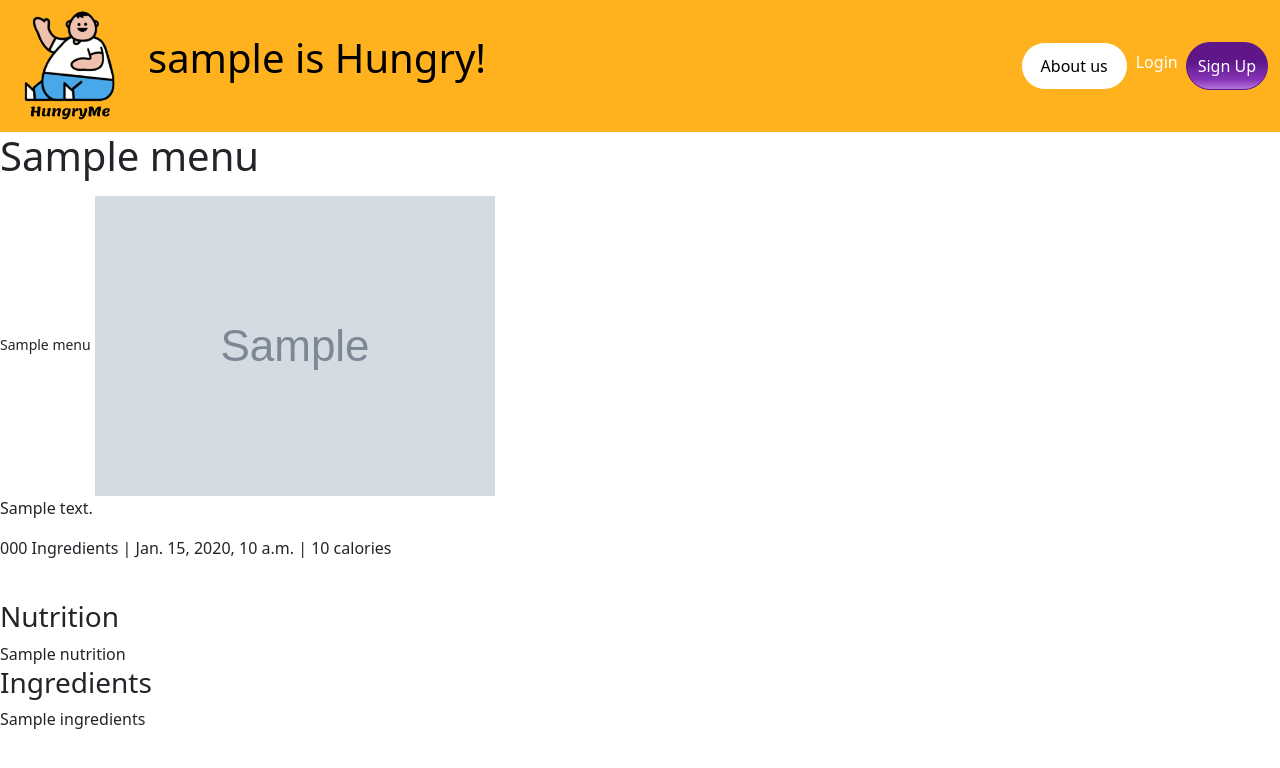
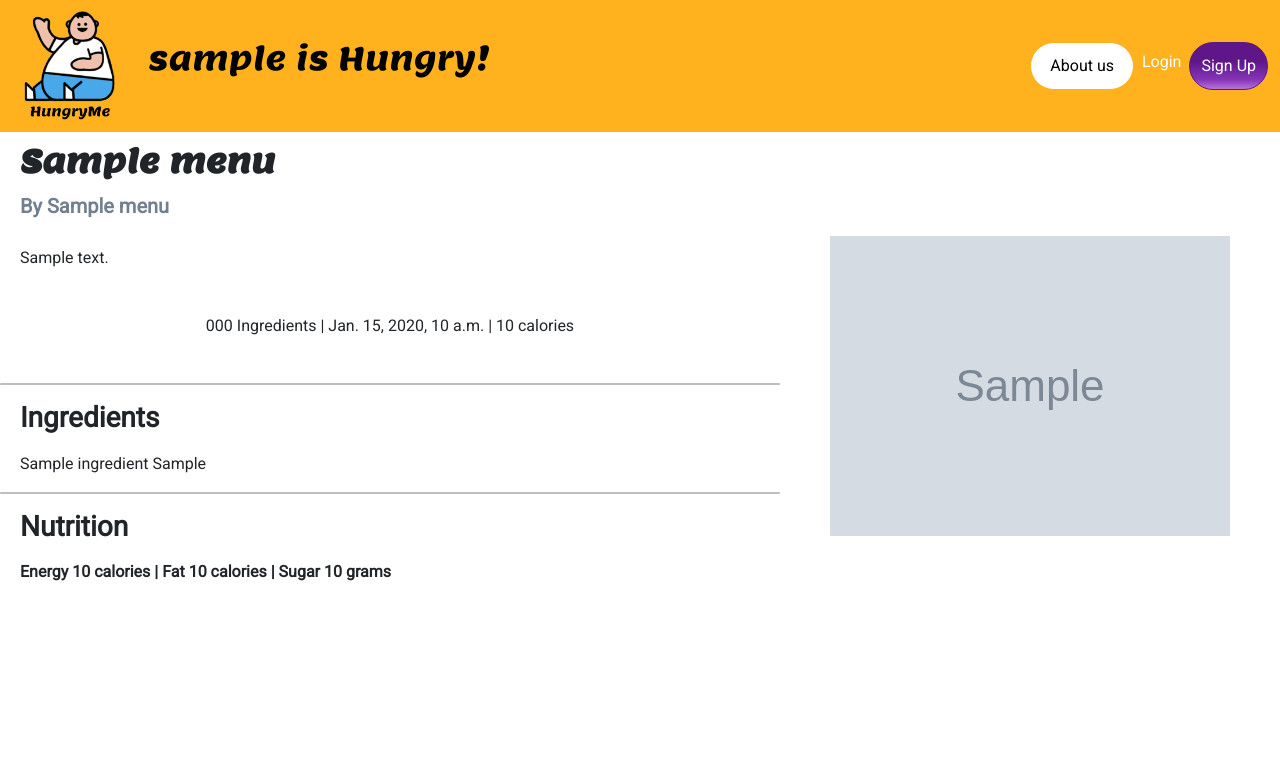
Before and after one commit to jaybjackie/HungryMe, a Django app: template foods/templates/foods/detail.html in a window 1280 px wide. Shown: the top 768 px of the page. Run offline with Django 4.2, Linux system fonts and the light colour scheme; a user stored in the database is signed in; tables that the repository leaves empty hold one stand-in row (values such as "Sample post"); the template is opened without the code that fills it: most values are stand-ins (such as "Sample title", 1, 10 or a date in 2020); grey boxes marked "Sample" are stand-in pictures; data that the repository does not hold is empty.

Commit message:
Menu detail UI

```diff
--- a/foods/models.py
+++ b/foods/models.py
@@ -7,12 +7,13 @@ class Menu(models.Model):
     number_of_ingredients = models.IntegerField(default=1)
     total_cooking_time = models.CharField(max_length=25, default='15 minutes', null=True)
     energy_kcal = models.FloatField(default=0.0, null=True)
+    fat_kcal = models.FloatField(default=0.0, null=True)
+    sugar = models.FloatField(default=0.0, null=True)
     picture_url = models.URLField(max_length=200, default='', null=True)
     rating = models.FloatField(default=0.0, null=True)
     difficulty = models.CharField(max_length=30, default="None", null=True)
     description = models.CharField(max_length=250, default='No description', null=True)
     ingredients = models.JSONField(null=True, default=None)
-    nutrition = models.JSONField(null=True, default=None)
 
     def __str__(self) -> str:
         return f"{self.menu_name} by {self.creator_name}"
--- a/foods/templates/foods/detail.html
+++ b/foods/templates/foods/detail.html
@@ -1,16 +1,52 @@
 {% extends "foods/base.html" %}
 {% block content %}
-<legend><h1>{{ menu.menu_name }}</h1></legend>
-<small>{{ menu.creator_name}}</small>
-<img src= "{{menu.picture_url}}" alt=menu.id>
-<p>{{ menu.description }}<p>
-<p>{{ menu.number_of_ingredients }} Ingredients |
-    {{ menu.total_cooking_time }} |
-    {{ menu.energy_kcal }} calories
-</p><br>
-<h3> Nutrition</h3>
-{{ menu.nutrition }}
+<link href='https://fonts.googleapis.com/css?family=Lemon' rel='stylesheet'>
+<link href='https://fonts.googleapis.com/css?family=Roboto' rel='stylesheet'>
+<style>
+h1 {
+    font-family: 'Lemon';font-size: 32px;
+}
+body {font-family: 'Roboto';}
+</style>
 
-<h3> Ingredients </h3>
-{{ menu.ingredients}}
+<h1 style="padding: 10px 0px 0px 20px;"><b>{{ menu.menu_name }}</b></h1>
+<h5 style="padding: 5px 0px 0px 20px; color:slategrey;"><b>By {{ menu.creator_name}}</b></h5>
+
+<img src= "{{menu.picture_url}}" alt=menu.id
+style="float: right; padding: 10px 50px 50px 50px;">
+
+<p style="padding: 20px 0px 0px 20px;">{{ menu.description }}<p>
+
+<h6 style="text-align: center;
+padding-top: 30px;">{{ menu.number_of_ingredients }} Ingredients    |
+        {{ menu.total_cooking_time }}   |
+        {{ menu.energy_kcal }} calories
+</h6><br>
+
+<hr style="border-top: 2px solid rgb(0, 0, 0);
+border-radius: 5px;" class="rounded">
+
+<h3 style="padding: 0px 0px 10px 20px;"><b>Ingredients</b></h3>
+{% for ingredients in menu.ingredients %}
+    <p style="padding: 0px 0px 0px 20px;">
+        {{ingredients.ingredient}}
+        {{ingredients.wholeLine}}
+    </p>
+{% endfor %}
+<hr style="border-top: 2px solid rgb(0, 0, 0);
+border-radius: 5px;" class="rounded">
+<h3 style="padding: 0px 0px 10px 20px;"><b>Nutrition</b></h3>
+    <h6 style="padding: 0px 0px 10px 20px;"><b>
+    {% if menu.energy_kcal != -99 %}
+        Energy {{ menu.energy_kcal}} calories |
+    {% endif %}
+
+    {% if menu.fat_kcal != -99 %}
+    Fat {{menu.fat_kcal}} calories |
+    {% endif %}
+
+    {% if menu.sugar != -99 %}
+    Sugar {{ menu.sugar }} grams
+    {% endif %}
+    </b></h6>
 {% endblock %}
```
Also changed, not shown: foods/views.py (+18 -11 lines), foods/migrations/0008_auto_20221025_1743.py (added), foods/migrations/0009_remove_menu_nutrition.py (added).
